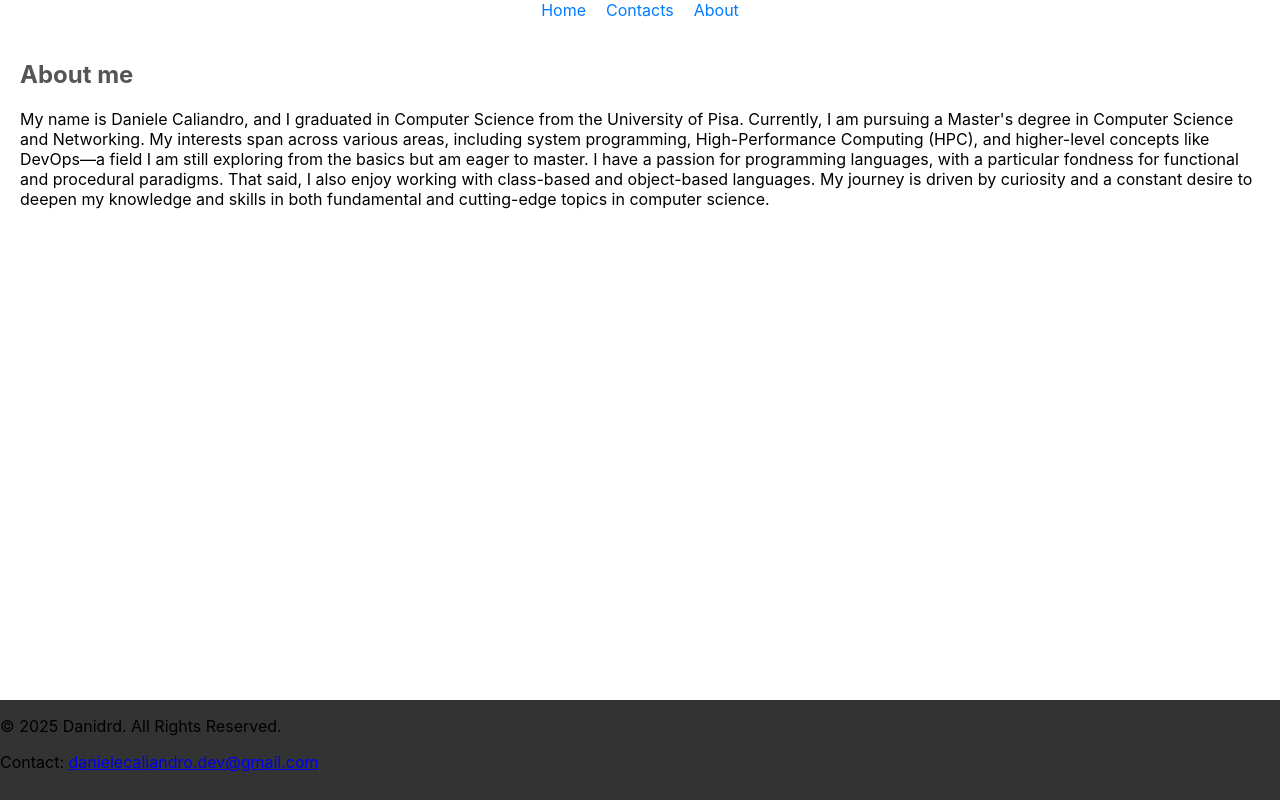
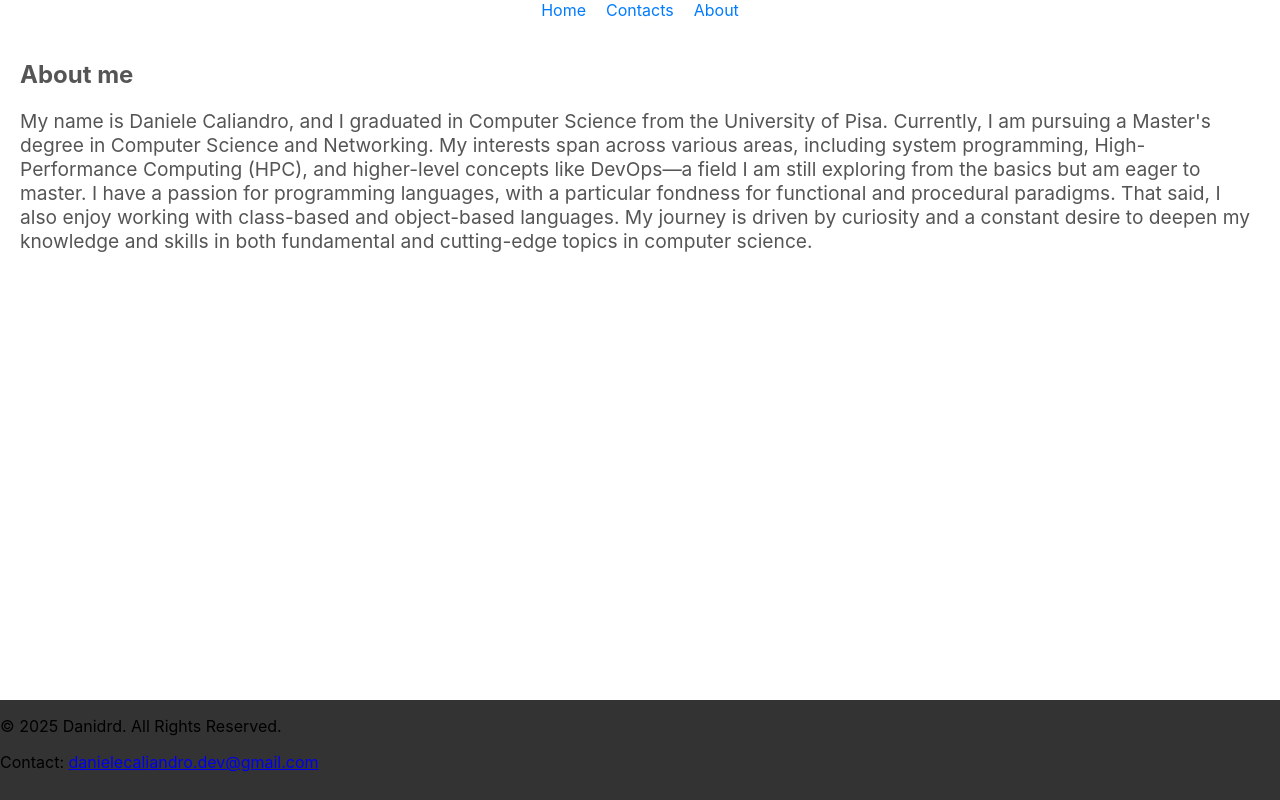
Before and after one commit to danidrd/danidrd.github.io, a React (Create React App) app: page /about in a window 1280 px wide. Built offline with nearby package versions, Linux system fonts and the light colour scheme.

Commit message:
.about container p font modified

```diff
--- a/src/pages/About.css
+++ b/src/pages/About.css
@@ -59,3 +59,9 @@ html, body {
   .about h2 {
     color: #555;
   }
+
+  .about p {
+    font-size: 1.2em;
+    margin: 10px 0;
+    color: #555;
+  }
```
